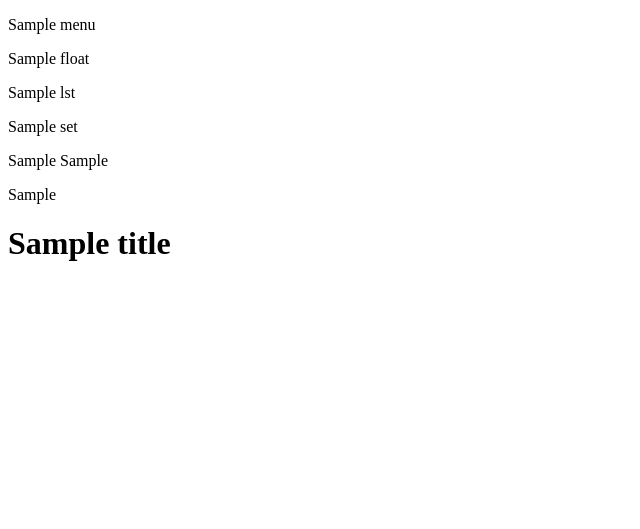
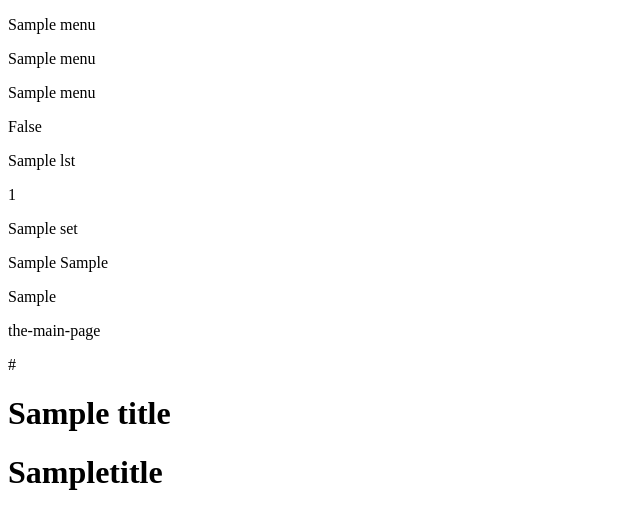
Before and after one commit to AlexandrSHYLAK/selfedu_django, a Django app: template sitewomen/women/templates/women/index.html in a window 1280 px wide. Shown: the top 529 px of the page, without its empty margins (0-640 px from the left). Run offline with Django 5.2, Linux system fonts and the light colour scheme; the template is opened without the code that fills it: most values are stand-ins (such as "Sample title", 1, 10 or a date in 2020).

Commit message:
#11. Стандартные шаблонные фильтры

```diff
--- a/sitewomen/women/templates/women/index.html
+++ b/sitewomen/women/templates/women/index.html
@@ -3,14 +3,23 @@
 <head>
     <meta charset="UTF-8">
     <title>{{ title }}</title>
+<!--    <title>{{ main_title|default:"Без заголовка" }}</title>-->
 </head>
 <body>
 <p>{{ menu }}</p>
-<p>{{ float }}</p>
+<!--<p>{{ menu|first }}</p>-->
+<p>{{ menu|last }}</p>
+<p>{{ menu|join:" | " }}</p>
+<!--<p>{{ float|add:"50"}}</p>-->
+<p>{{ float|divisibleby:"3"}}</p>
 <p>{{ lst }}</p>
+<p>{{ lst|length }}</p>
 <p>{{ set }}</p>
 <p>{{ dict.key_1 }} {{ dict.key_2 }}</p>
 <p>{{ obj.a}}</p>
-<h1>{{ title }}</h1>
+<p>{{ "The Main Page"|slugify }}</p>
+<p>{{ url }}</p>
+<h1>{{ title|capfirst }}</h1>
+<h1>{{ title|cut:" "|cut:"?" }}</h1>
 </body>
 </html>
```
Also changed, not shown: sitewomen/women/views.py (+5 -2 lines).
